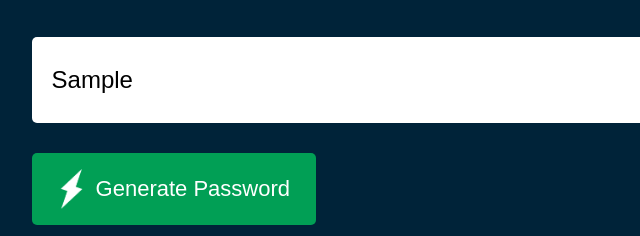
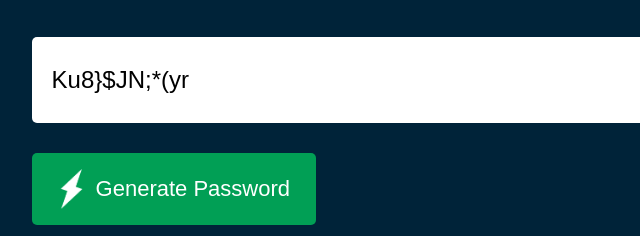
Before and after one commit to sekhar08/password-generator, a website: page index.html in a window 1280 px wide. Both pictures are taken after typing "Sample" into the empty fields and a click on the button "Generate Password". Shown: the part 241-477 px from the top of the page, 122-762 px from the left. Drawn offline with Linux system fonts and the light colour scheme.

Commit message:
Added functionality

```diff
--- a/index.html
+++ b/index.html
@@ -12,11 +12,42 @@
         <h1>Generate a <br> <span>Random Password</span></h1>
         <div class="display">
             <input type="text" id="password" placeholder="Password">
-            <img src="images/copy.png">
+            <img src="images/copy.png" onclick="copyPassword()">
         </div>
-        <button><img src="images/generate.png">Generate Password</button>
+        <button onclick=" createPassword()"><img src="images/generate.png">Generate Password</button>
     </div>
 
+
+    <script>
+
+        const passwordBox = document.getElementById("password")
+        const length = 12;
+
+        const upperCase = "ABCDEFGHIJKLMNOPQRSTUVWXYZ";
+        const lowerCase = "abcdefghijklmnopqrstuvwxyz";
+        const number = '0123456789';
+        const symbol = "!@#$%^&*()_+={}:;'/.";
+
+        const alChars = upperCase + lowerCase + number + symbol
+
+        function createPassword(){
+            let password = "";
+            password += upperCase[Math.floor(Math.random() * upperCase.length)];
+            password += lowerCase[Math.floor(Math.random() * lowerCase.length)];
+            password += number[Math.floor(Math.random() * number.length)];
+            password += symbol[Math.floor(Math.random() * symbol.length)];
+
+            while(length > password.length){
+                password += alChars[Math.floor(Math.random() * alChars.length)];
+            }
+            passwordBox.value = password;
+        }
+
+        function copyPassword(){
+            passwordBox.select();
+            document.execCommand("copy")
+        }
+    </script>
 
 
 </body>
```
